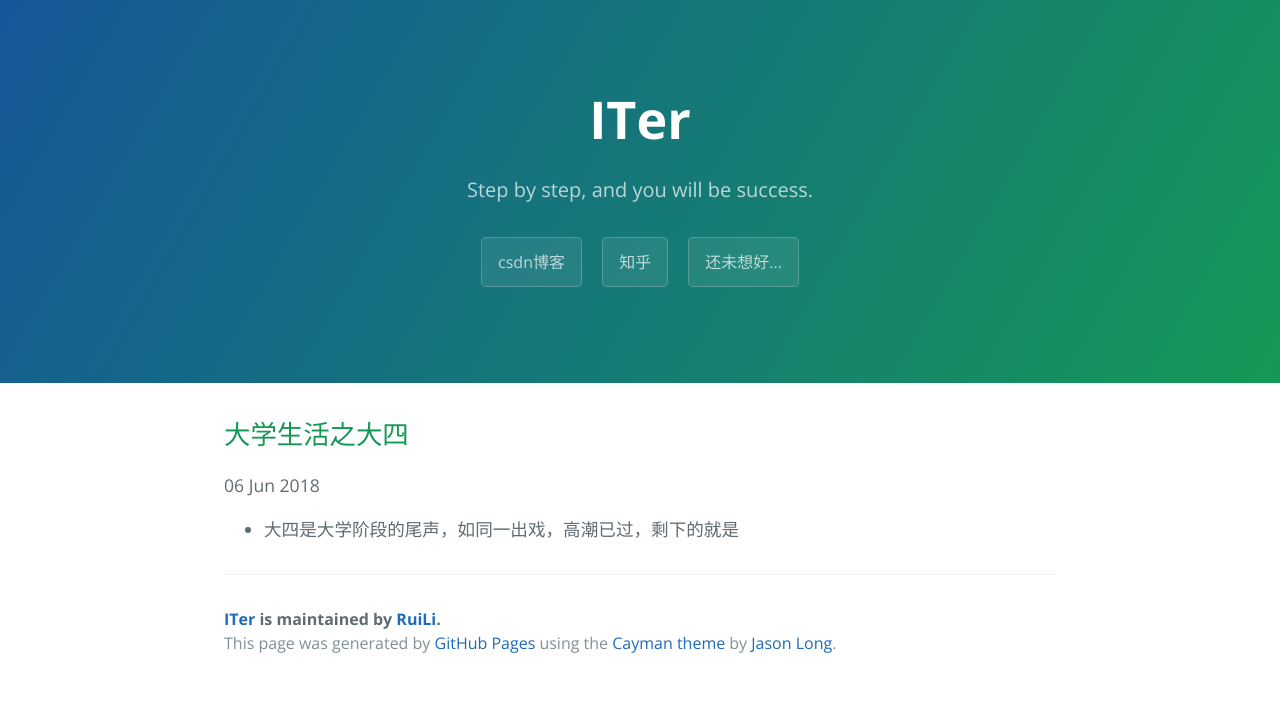
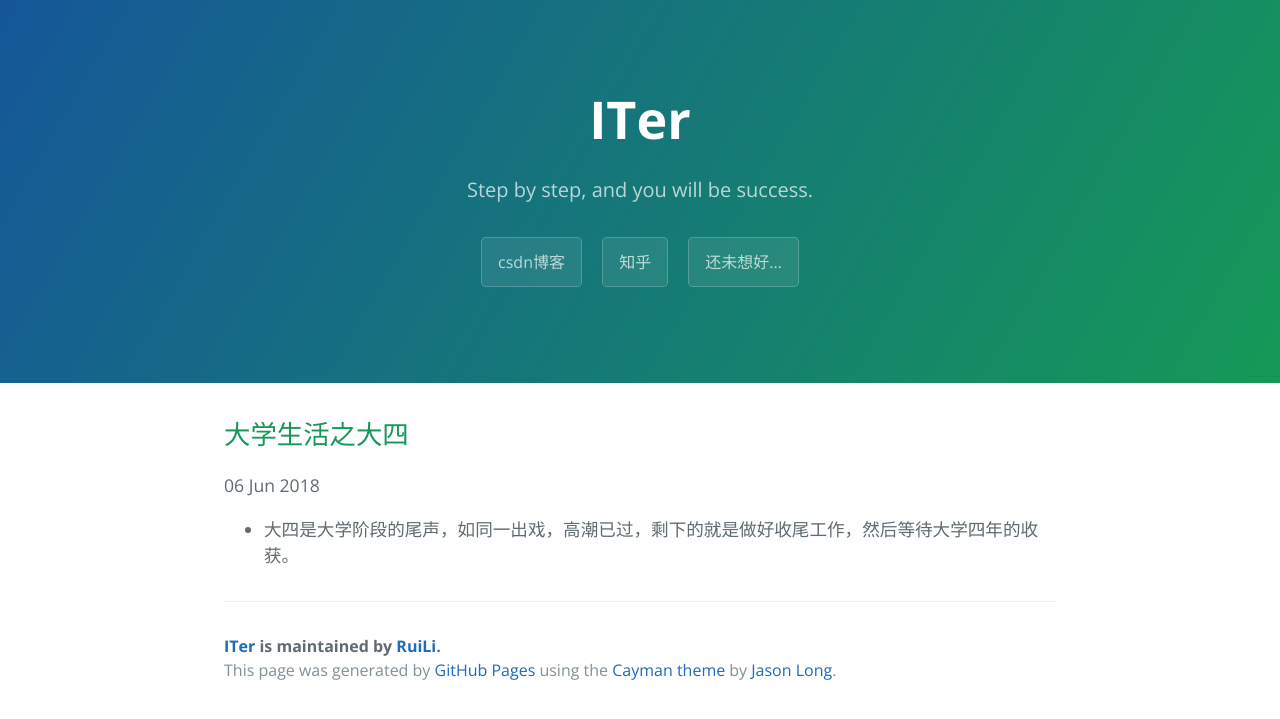
Before and after one commit to dongjiyu/dongjiyu.github.io, a Jekyll site: the page built from _posts/2018-06-06-The-College-life4.markdown, in a window 1280 px wide. Shown: the top 719 px of the page. Built offline with Jekyll 4.4.1, drawn with Linux system fonts in a browser that asks for light colours.

Commit message:
第二版

```diff
--- a/_posts/2018-06-06-The-College-life4.markdown
+++ b/_posts/2018-06-06-The-College-life4.markdown
@@ -5,4 +5,4 @@ date:   2018-06-06 09:50:20 +0800
 categories: jekyll update
 ---
 
-*   大四是大学阶段的尾声，如同一出戏，高潮已过，剩下的就是
+*   大四是大学阶段的尾声，如同一出戏，高潮已过，剩下的就是做好收尾工作，然后等待大学四年的收获。
```
